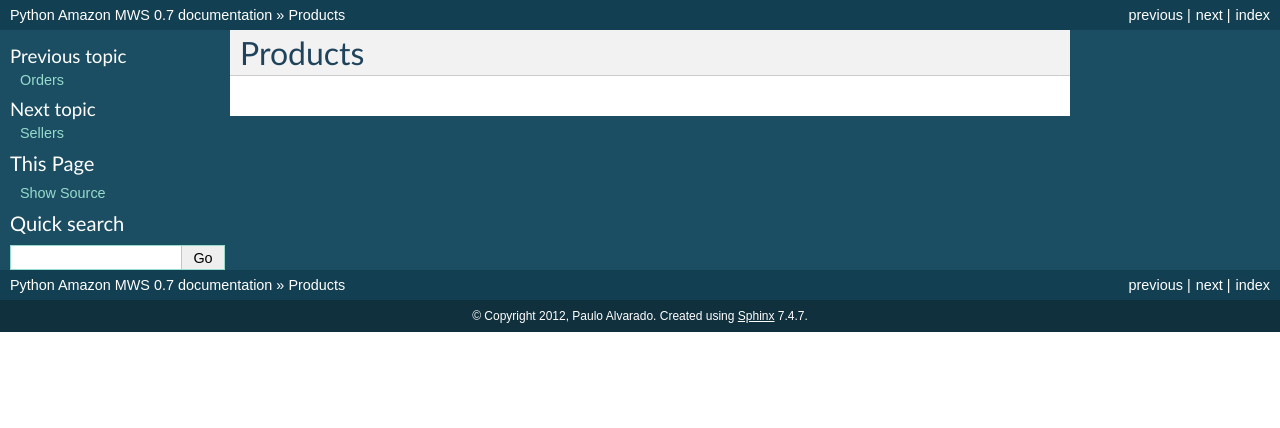
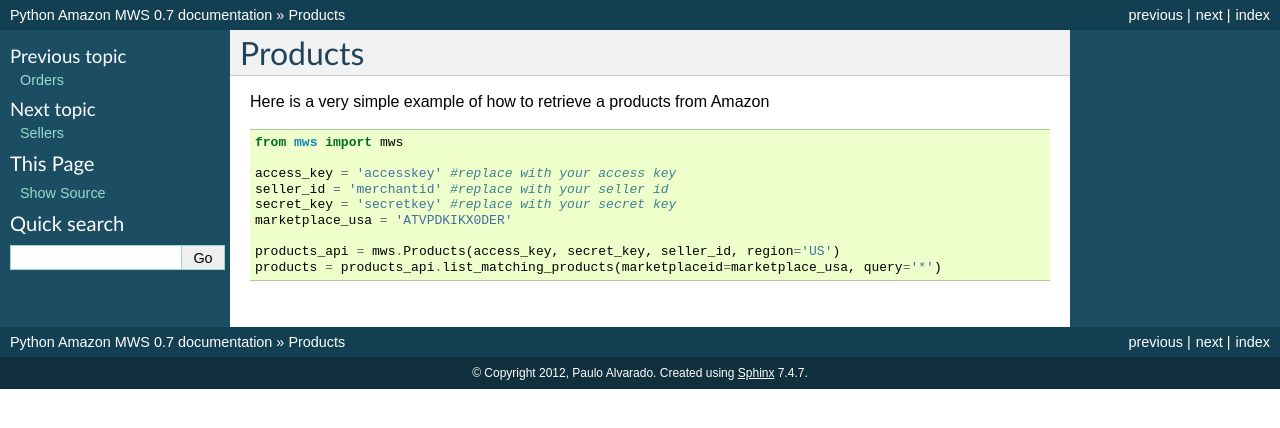
Before and after one commit to python-amazon-mws/python-amazon-mws, a Sphinx documentation site: the page built from docs/source/products.rst, in a window 1280 px wide. Shown: the top 428 px of the page. Built offline with Sphinx 7.4.7, drawn with Linux system fonts in a browser that asks for light colours.

Commit message:
Update products.rst

```diff
--- a/docs/source/products.rst
+++ b/docs/source/products.rst
@@ -1,3 +1,19 @@
 ############
 Products
 ############
+
+
+Here is a very simple example of how to retrieve a products from Amazon
+
+
+.. code-block:: Python
+
+    from mws import mws
+
+    access_key = 'accesskey' #replace with your access key
+    seller_id = 'merchantid' #replace with your seller id
+    secret_key = 'secretkey' #replace with your secret key
+    marketplace_usa = 'ATVPDKIKX0DER'
+
+    products_api = mws.Products(access_key, secret_key, seller_id, region='US')
+    products = products_api.list_matching_products(marketplaceid=marketplace_usa, query='*')
```
